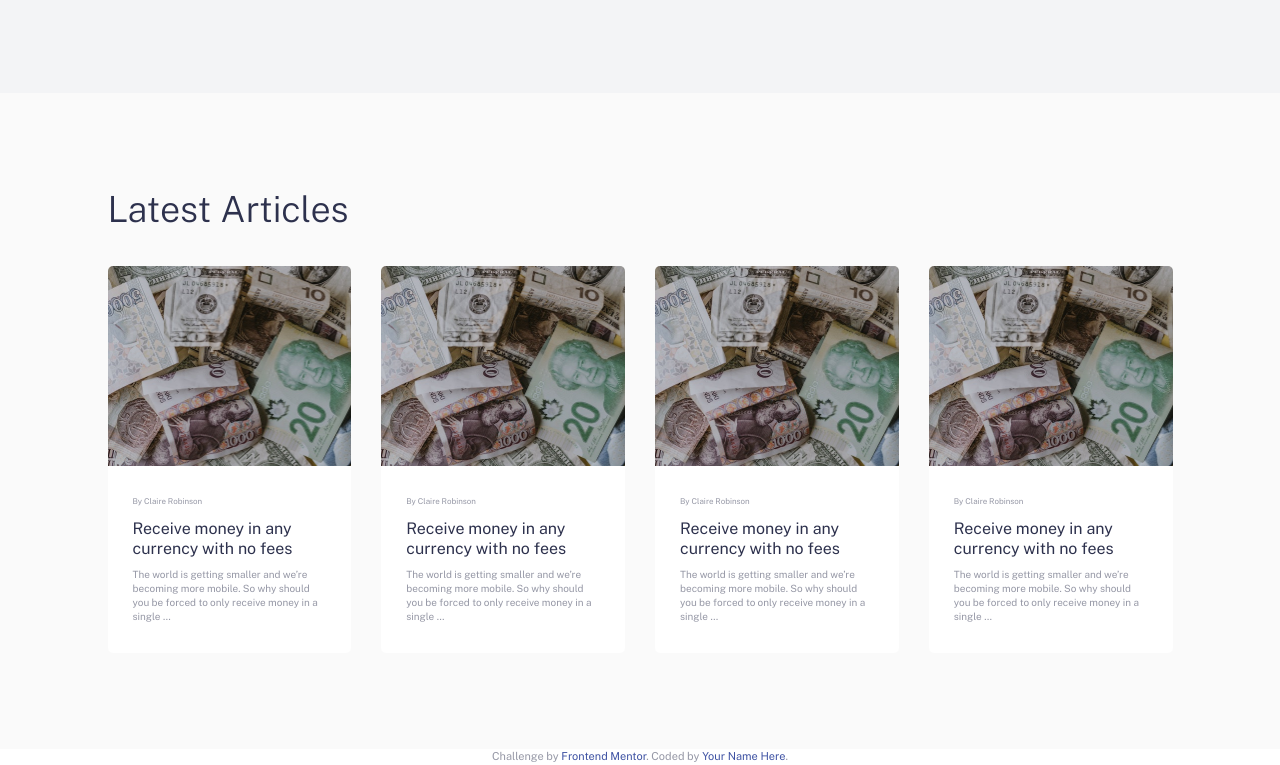
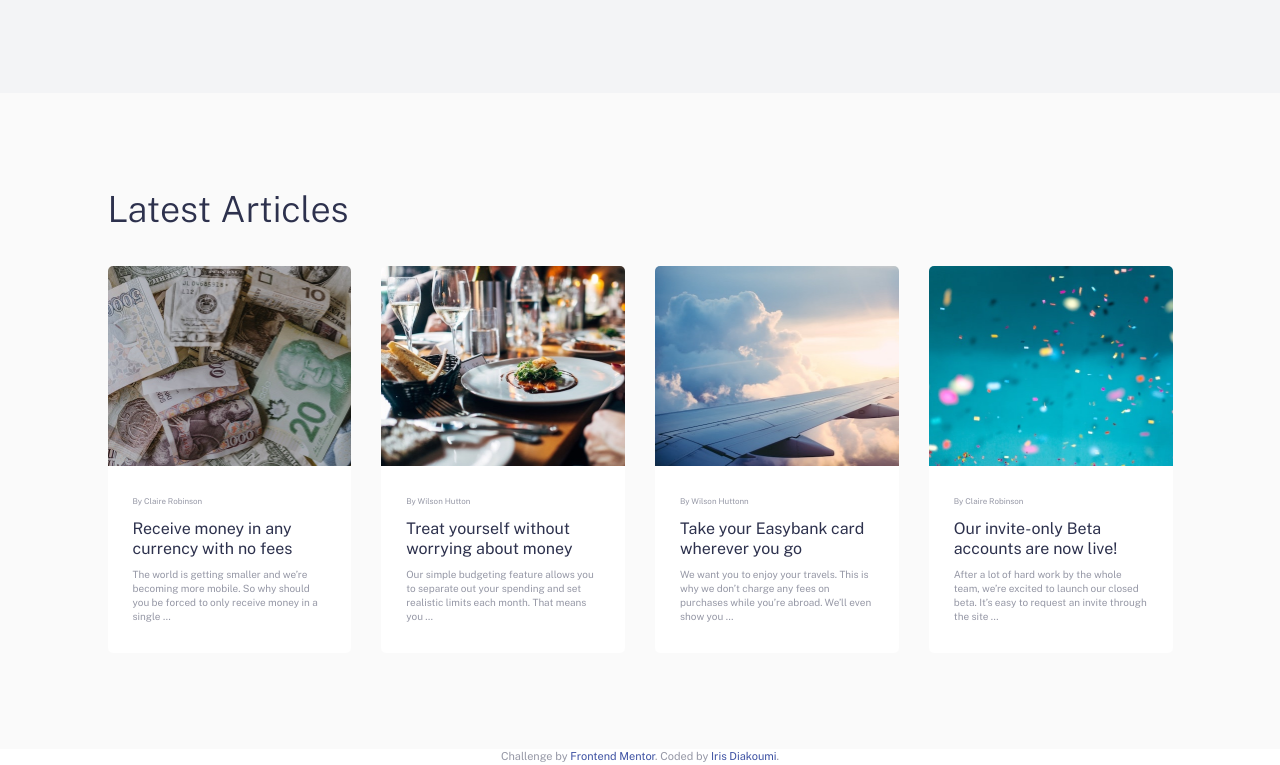
Before and after one commit to iridiumCodes/easybank, a plain HTML site: page index.html in a window 1280 px wide. Shown: the part 1707-2472 px from the top of the page. Drawn offline with nearby package versions, Linux system fonts and the light colour scheme.

Commit message:
articles adds appropriate image links and text for each article

```diff
--- a/index.html
+++ b/index.html
@@ -157,29 +157,33 @@
 
 
         <a href="#" class="article__item">
-              <div class="article__image" style="background-image: url('/images/image-currency.jpg');"></div>
+              <div class="article__image" style="background-image: url('images/image-restaurant.jpg');"></div>
               <div class="article__text">
-                <div class="article__author">By Claire Robinson</div>
-                <div class="article__title">Receive money in any currency with no fees</div>
-                <div class="article__description">The world is getting smaller and we’re becoming more mobile. So why should you be forced to only receive money in a single … </div>
+                <div class="article__author">By Wilson Hutton</div>
+                <div class="article__title">Treat yourself without worrying about money</div>
+                <div class="article__description">Our simple budgeting feature allows you to separate out your spending and set realistic limits each
+                month. That means you … </div>
             </div>
           </a>
 
           <a href="#" class="article__item">
-              <div class="article__image" style="background-image: url('/images/image-currency.jpg');"></div>
+              <div class="article__image" style="background-image: url('/images/image-plane.jpg');"></div>
               <div class="article__text">
-                <div class="article__author">By Claire Robinson</div>
-                <div class="article__title">Receive money in any currency with no fees</div>
-                <div class="article__description">The world is getting smaller and we’re becoming more mobile. So why should you be forced to only receive money in a single … </div>
+                <div class="article__author">By Wilson Huttonn</div>
+                <div class="article__title">Take your Easybank card wherever you go</div>
+                <div class="article__description">We want you to enjoy your travels. This is why we don’t charge any
+    fees on purchases while you’re abroad. We’ll even show you … </div>
             </div>
           </a>
 
         <a href="#" class="article__item">
-            <div class="article__image" style="background-image: url('/images/image-currency.jpg');"></div>
+            <div class="article__image" style="background-image: url('/images/image-confetti.jpg');"></div>
             <div class="article__text">
               <div class="article__author">By Claire Robinson</div>
-              <div class="article__title">Receive money in any currency with no fees</div>
-              <div class="article__description">The world is getting smaller and we’re becoming more mobile. So why should you be forced to only receive money in a single … </div>
+              <div class="article__title">Our invite-only Beta accounts are now live! </div>
+              <div class="article__description">After a lot of hard
+    work by the whole team, we’re excited to launch our closed beta. It’s easy
+    to request an invite through the site ... </div>
           </div>
         </a>
   </section>
@@ -190,23 +194,7 @@
 
     <!--
 
-    Latest Articles
-    By Claire Robinson
-    Receive money in any currency with no fees The world is getting smaller and we’re becoming more mobile. So why should you be forced to only receive money in a single …
 
-    By Wilson Hutton
-    Treat yourself without worrying about money Our simple budgeting feature
-    allows you to separate out your spending and set realistic limits each
-    month. That means you …
-
-    By Wilson Hutton Take your Easybank card wherever
-    you go We want you to enjoy your travels. This is why we don’t charge any
-    fees on purchases while you’re abroad. We’ll even show you …
-
-    By Claire
-    Robinson Our invite-only Beta accounts are now live! After a lot of hard
-    work by the whole team, we’re excited to launch our closed beta. It’s easy
-    to request an invite through the site ...
 
     About Us Contact Blog Careers
     Support Privacy Policy
@@ -218,7 +206,7 @@
       Challenge by
       <a href="https://www.frontendmentor.io?ref=challenge" target="_blank"
         >Frontend Mentor</a
-      >. Coded by <a href="#">Your Name Here</a>.
+      >. Coded by <a href="https://blog.iridium.codes">Iris Diakoumi</a>.
     </div>
     <script src="/app/js/script.js"></script>
   </body>
```
